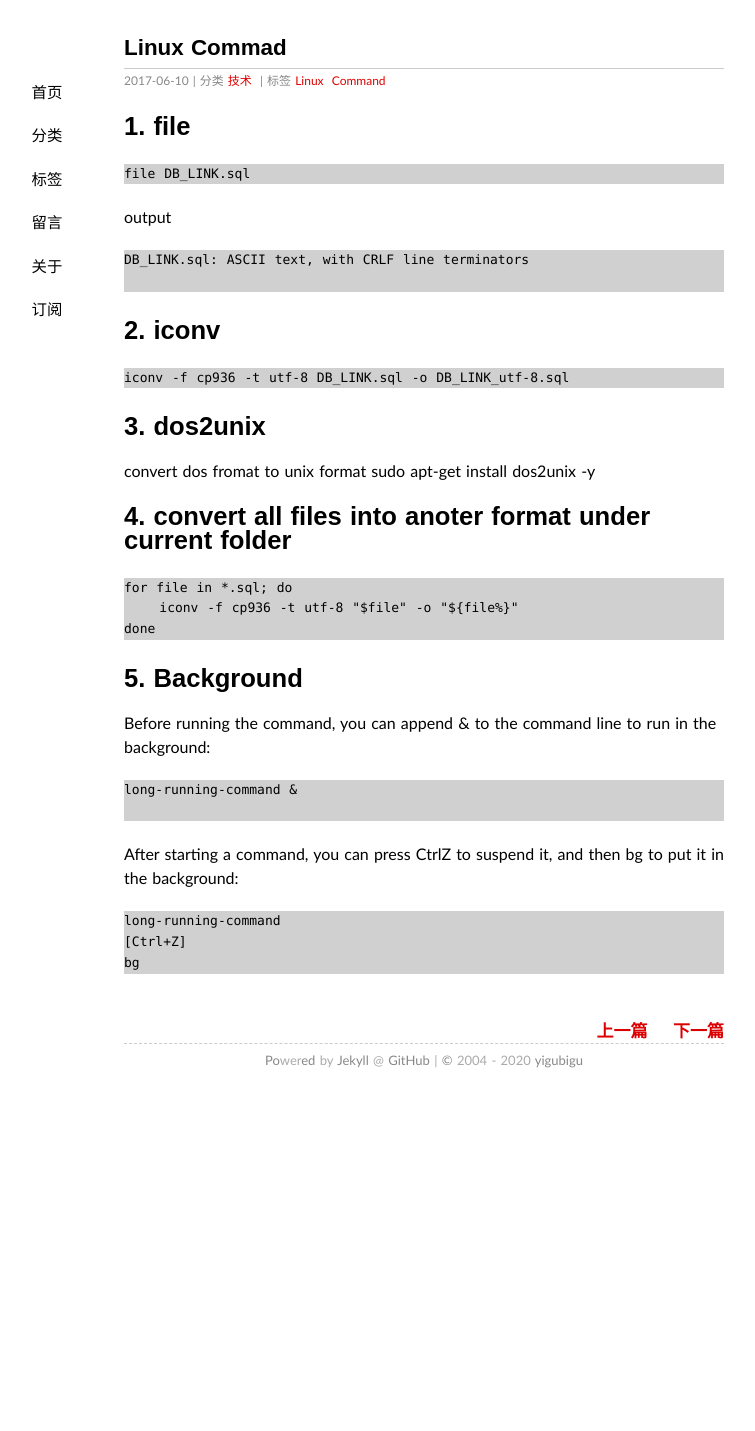
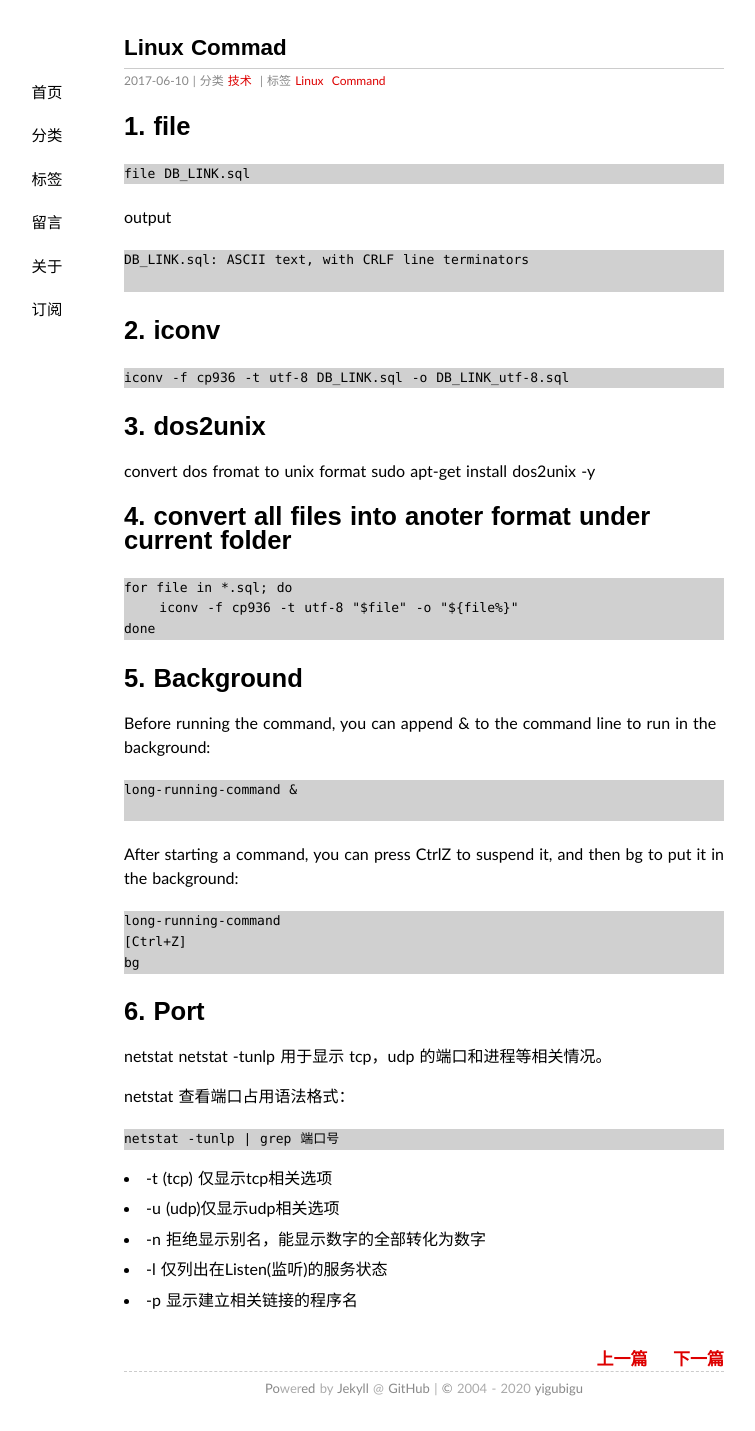
Before and after one commit to yigubigu/yigubigu.github.io, a Jekyll site: the page built from _posts/2017-06-10-linux-command.md, in a window 1280 px wide. Shown: the whole page, without its empty margins (216-971 px from the left). Built offline with Jekyll 4.4.1, drawn with Linux system fonts in a browser that asks for light colours; before the commit the page ends 1103 px from its top, so only the background shows below that.

Commit message:
Add linux port check

````diff
--- a/_posts/2017-06-10-linux-command.md
+++ b/_posts/2017-06-10-linux-command.md
@@ -50,3 +50,20 @@ long-running-command
 [Ctrl+Z]
 bg
 ```
+
+
+# 6. Port
+netstat
+netstat -tunlp 用于显示 tcp，udp 的端口和进程等相关情况。
+
+netstat 查看端口占用语法格式：
+
+```
+netstat -tunlp | grep 端口号
+```
+
+- -t (tcp) 仅显示tcp相关选项
+- -u (udp)仅显示udp相关选项
+- -n 拒绝显示别名，能显示数字的全部转化为数字
+- -l 仅列出在Listen(监听)的服务状态
+- -p 显示建立相关链接的程序名
````
